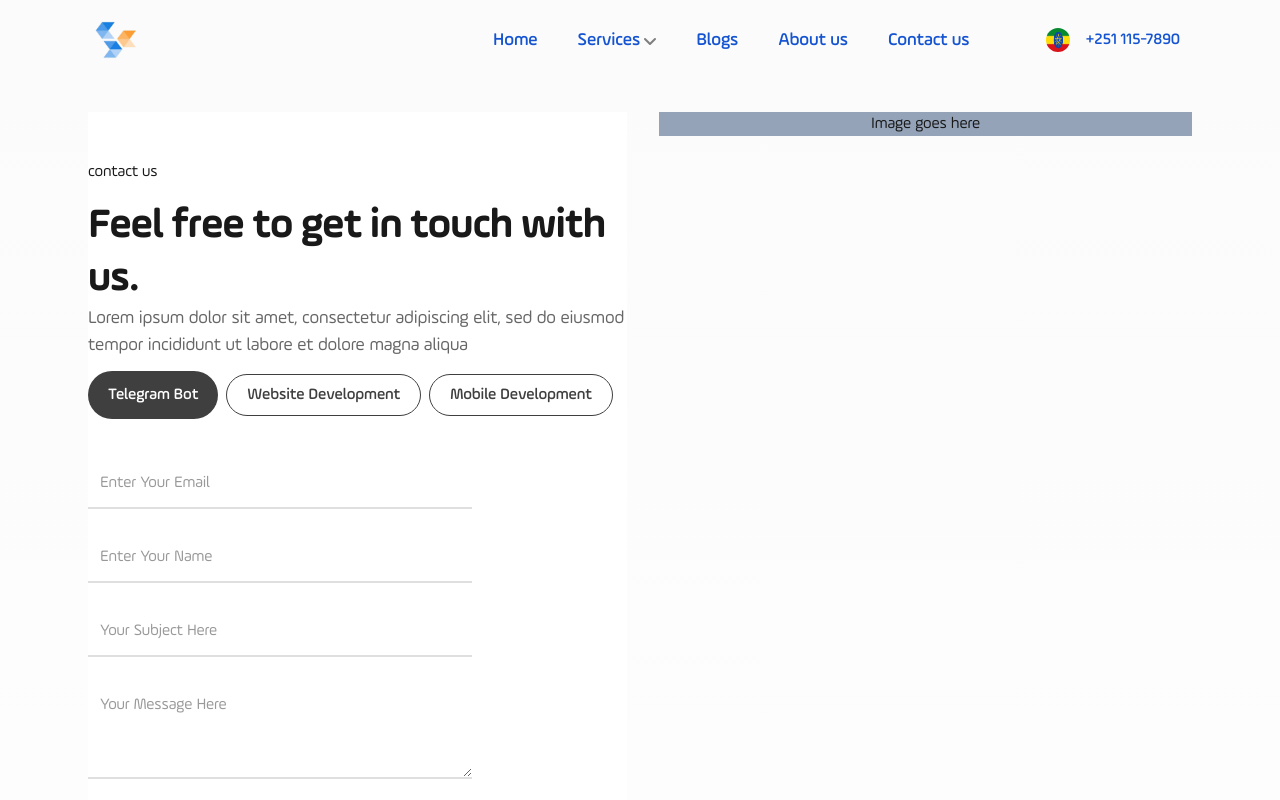
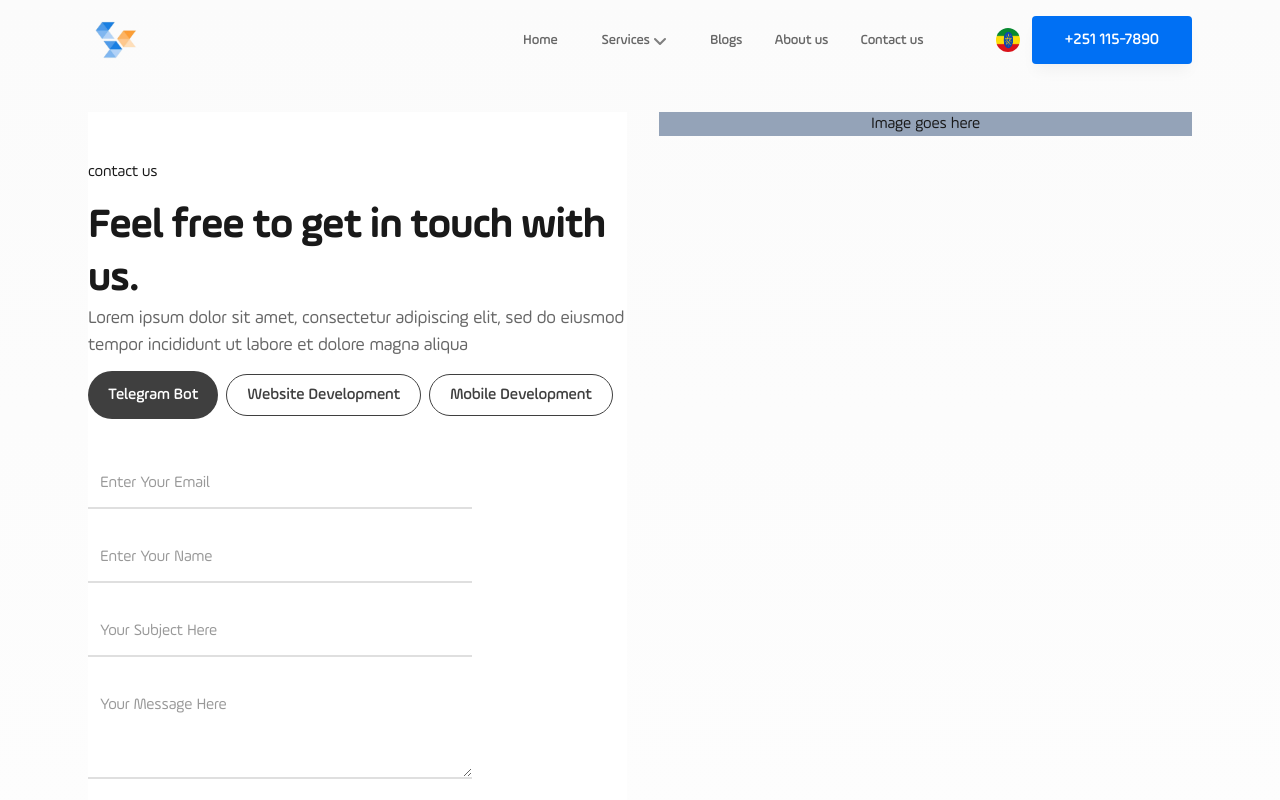
Before and after one commit to habtish1/Source-Code-Web, a Next.js app: page /contact in a window 1280 px wide. Shown: the top 800 px of the page. Built offline with nearby package versions, Linux system fonts and the light colour scheme.

Commit message:
header reverted and phone no layout changed

```diff
--- a/components/ui/header.tsx
+++ b/components/ui/header.tsx
@@ -7,10 +7,10 @@ import Link from "next/link";
 
 import Logo from "./logo";
 import Dropdown from "@/components/utils/dropdown";
-import Tooltip from "@/components/utils/toolTip";
 import MobileMenu from "./mobile-menu";
 import Image from "next/image";
 import eth from "@/public/images/eth.png";
+import Tooltip from "../utils/Tooltip";
 
 export default function Header() {
   const [top, setTop] = useState<boolean>(true);
@@ -64,7 +64,7 @@ export default function Header() {
             <li>
               <Link
                 href="/"
-                className="font-medium text-lg text-primaryColor hover:text-hoverPrimary hover:scale-105 px-3 py-3 flex items-center transition duration-150 ease-in-out"
+                className="font-medium text-gray-600 hover:text-gray-900 hover:scale-[1.02] px-2 py-3 flex items-center transition duration-150 ease-in-out"
               >
                 Home
               </Link>
@@ -72,23 +72,23 @@ export default function Header() {
             <li>
               <Link
                 href="/services"
-                className="font-bold text-lg text-primaryColor hover:text-hoverPrimary text-center transition duration-150 ease-in-out"
+                className="font-medium text-gray-600 px-3 py-2  flex items-center"
               >
                 <Dropdown title="Services">
                   <option
-                    className="text-lg text-primaryColor hover:text-hoverPrimary hover:bg-gray-200 text-center transition duration-150 ease-in-out"
+                    className="font-medium py-2 px-6 border-b border-b-gray-100 text-left text-gray-600 hover:text-gray-900 hover:bg-gray-200  transition duration-150 ease-in-out"
                     value="option1"
                   >
                     Option 1
                   </option>
                   <option
-                    className="text-lg text-primaryColor hover:text-hoverPrimary hover:bg-gray-200 text-center transition duration-150 ease-in-out"
+                    className="font-medium py-2 px-6 border-b border-b-gray-100 text-left text-gray-600 hover:text-gray-900 hover:bg-gray-200  transition duration-150 ease-in-out"
                     value="option2"
                   >
                     Option 2
                   </option>
                   <option
-                    className="text-lg text-primaryColor hover:text-hoverPrimary hover:bg-gray-200 text-center transition duration-150 ease-in-out"
+                    className="font-medium py-2 px-6 border-b border-b-gray-100 text-left text-gray-600 hover:text-gray-900 hover:bg-gray-200  transition duration-150 ease-in-out"
                     value="option3"
                   >
                     Option 3
@@ -99,7 +99,7 @@ export default function Header() {
             <li>
               <Link
                 href="/blogs"
-                className="font-medium text-lg text-primaryColor hover:text-hoverPrimary hover:scale-105 px-3 py-3 flex items-center transition duration-150 ease-in-out"
+                className="font-medium text-gray-600 hover:text-gray-900 hover:scale-[1.02] px-2 py-3 flex items-center transition duration-150 ease-in-out"
               >
                 Blogs
               </Link>
@@ -108,7 +108,7 @@ export default function Header() {
             <li>
               <Link
                 href="/about"
-                className="font-medium text-lg text-nowrap text-primaryColor hover:text-hoverPrimary hover:scale-105 px-3 py-3 flex items-center transition duration-150 ease-in-out"
+                className="font-medium text-nowrap text-gray-600 hover:text-gray-900 hover:scale-[1.02] px-2 py-3 flex items-center transition duration-150 ease-in-out"
               >
                 About us
               </Link>
@@ -116,7 +116,7 @@ export default function Header() {
             <li>
               <Link
                 href="/contact"
-                className="font-medium text-lg text-nowrap text-primaryColor hover:text-hoverPrimary hover:scale-105 px-3 py-3 flex items-center transition duration-150 ease-in-out"
+                className="font-medium text-nowrap text-gray-600 hover:text-gray-900 hover:scale-[1.02] px-2 py-3 flex items-center transition duration-150 ease-in-out"
               >
                 Contact us
               </Link>
@@ -143,15 +143,23 @@ export default function Header() {
             />
           </div>
 
-          <Tooltip text="call us">
-            <a
+          {/* <a
             className=" text-nowrap border-white hover:shadow-lg hover:rounded-md px-3 "
             href="tel:+1234567890"
           >
             {" "}
             +251 115-7890
+          </a> */}
+          <div>
+            <Tooltip text="call us">
+              <a
+                className="btn py-2 text-nowrap text-white bg-blue-600 hover:bg-white hover:text-blue-600 border-2 border-blue-600 ease-linear duration-300 ml-2"
+                href="tel:+1234567890"
+              >
+                +251 115-7890
               </a>
             </Tooltip>
+          </div>
         </div>
 
         <MobileMenu />
--- a/components/utils/dropdown.tsx
+++ b/components/utils/dropdown.tsx
@@ -20,7 +20,7 @@ export default function Dropdown({ children, title }: DropdownProps) {
       onBlur={() => setDropdownOpen(false)}
     >
       <a
-        className="font-medium text-lg text-primaryColor hover:text-hoverPrimary hover:scale-105 px-3 py-3 flex items-center transition duration-150 ease-in-out"
+        className="font-medium text-gray-600 hover:text-gray-900 hover:scale-[1.02] px-2 py-3 flex items-center transition duration-150 ease-in-out"
         href="#0"
         aria-expanded={dropdownOpen}
         onClick={(e) => e.preventDefault()}
@@ -37,7 +37,7 @@ export default function Dropdown({ children, title }: DropdownProps) {
       <Transition
         show={dropdownOpen}
         as="ul"
-        className="origin-top-right absolute top-full right-0 w-40 bg-white py-2 ml-4 rounded shadow-lg"
+        className="origin-top-right absolute top-full  -left-2 w-40 bg-white py-2 ml-4 rounded shadow-lg"
         enter="transition ease-out duration-200 transform"
         enterFrom="opacity-0 -translate-y-2"
         enterTo="opacity-100 translate-y-0"
```
Lines whose indentation alone changed are shown as unchanged.
